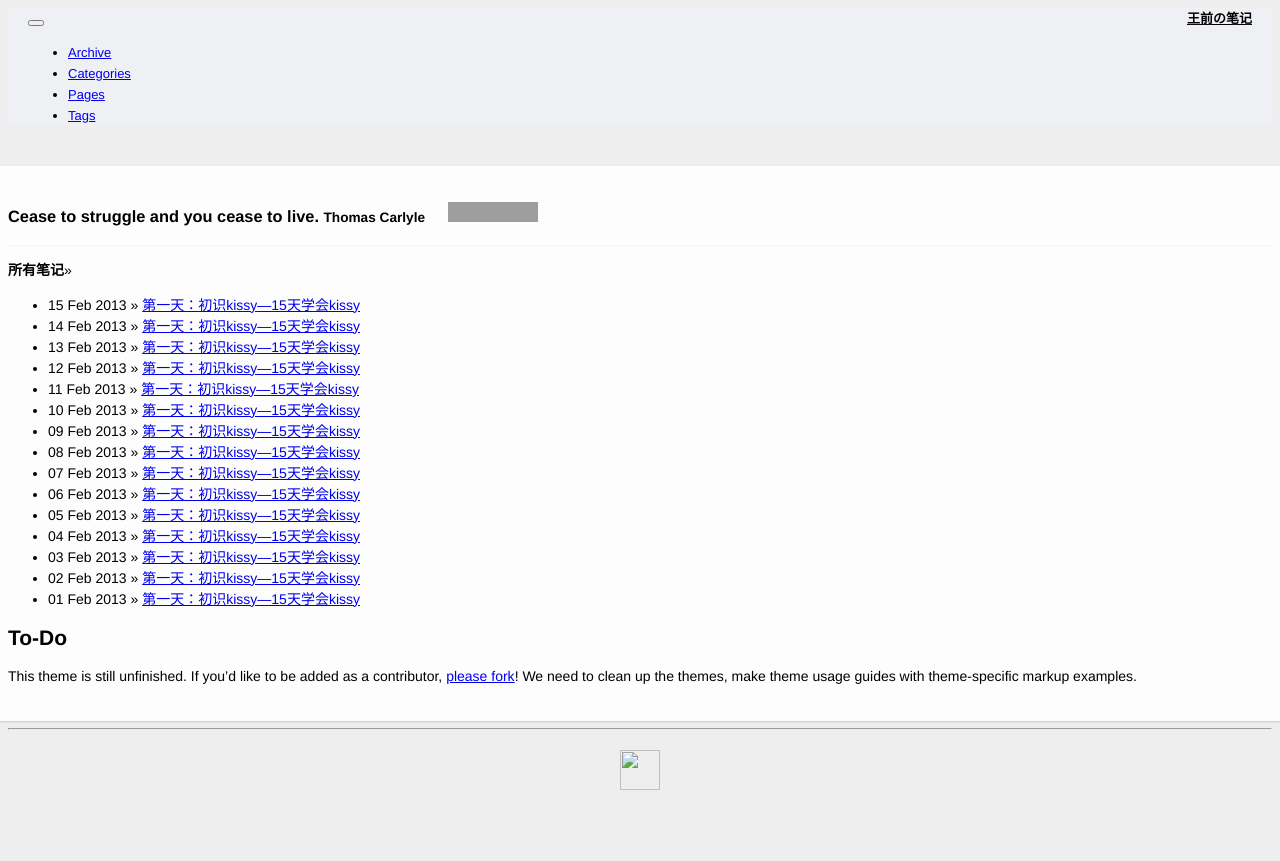
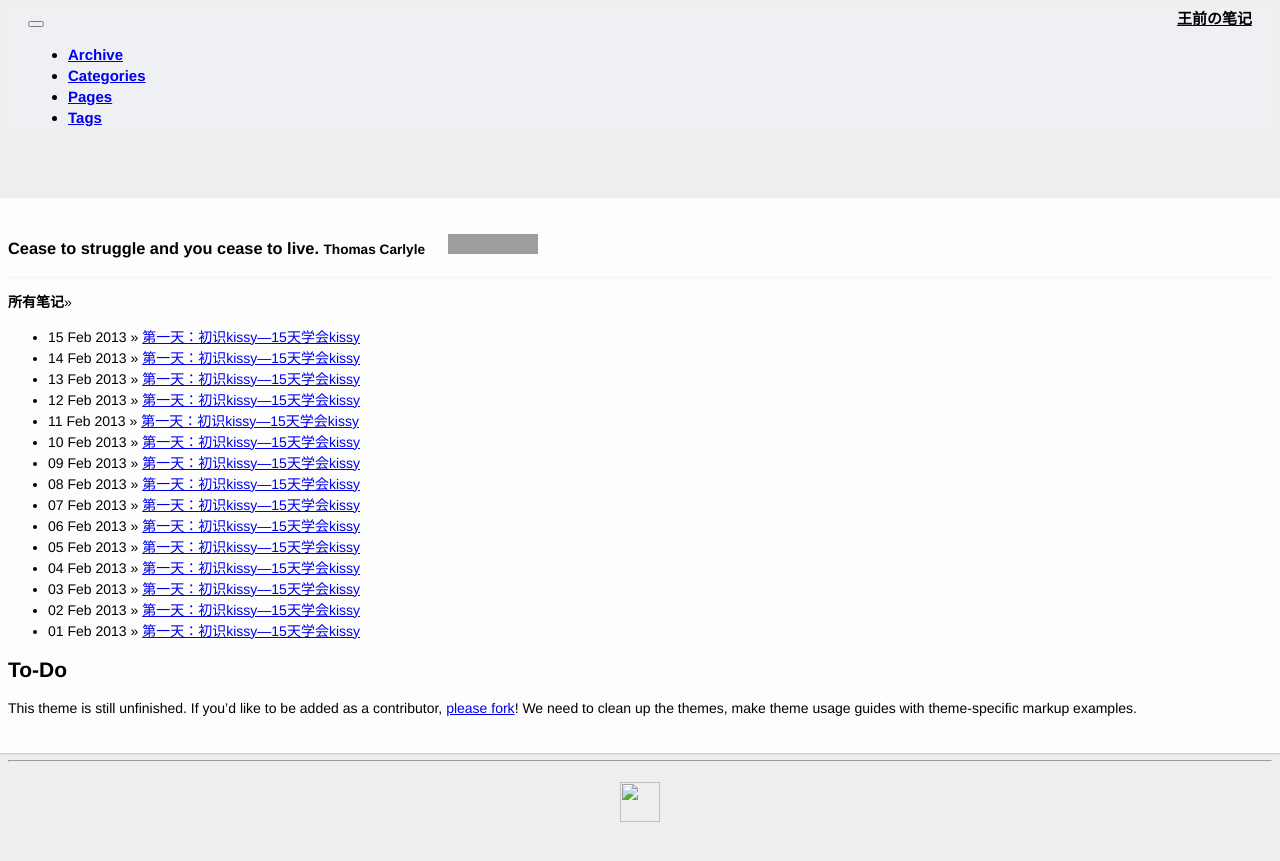
Before and after one commit to wangqianfront/wangqianfront.github.io, a Jekyll site: the page built from index.md, in a window 1280 px wide. Shown: the top 861 px of the page. Built offline with Jekyll 4.4.1, drawn with Linux system fonts in a browser that asks for light colours; nearby versions of some CDN libraries; grey boxes are pictures that could not be loaded.

Commit message:
Update style.css

```diff
--- a/static/css/style.css
+++ b/static/css/style.css
@@ -25,7 +25,8 @@ body {
 }
 
 body > .navbar {
-    font-size: 13px;
+    font-size: 15px;
+    font-weight: bold;
 }
 
 /* Change the docs' brand */
@@ -85,7 +86,7 @@ section {
     background-color: #fff;
     background-color: rgba(255,255,255,0.9);
     padding: 20px;
-    margin: 40px -20px 0 -20px; /* negative indent the amount of the padding to maintain the grid system */
+    margin: 70px -20px 0 -20px; /* negative indent the amount of the padding to maintain the grid system */
     -webkit-border-radius: 0 0 6px 6px;
     -moz-border-radius: 0 0 6px 6px;
     border-radius: 0 0 6px 6px;
```
